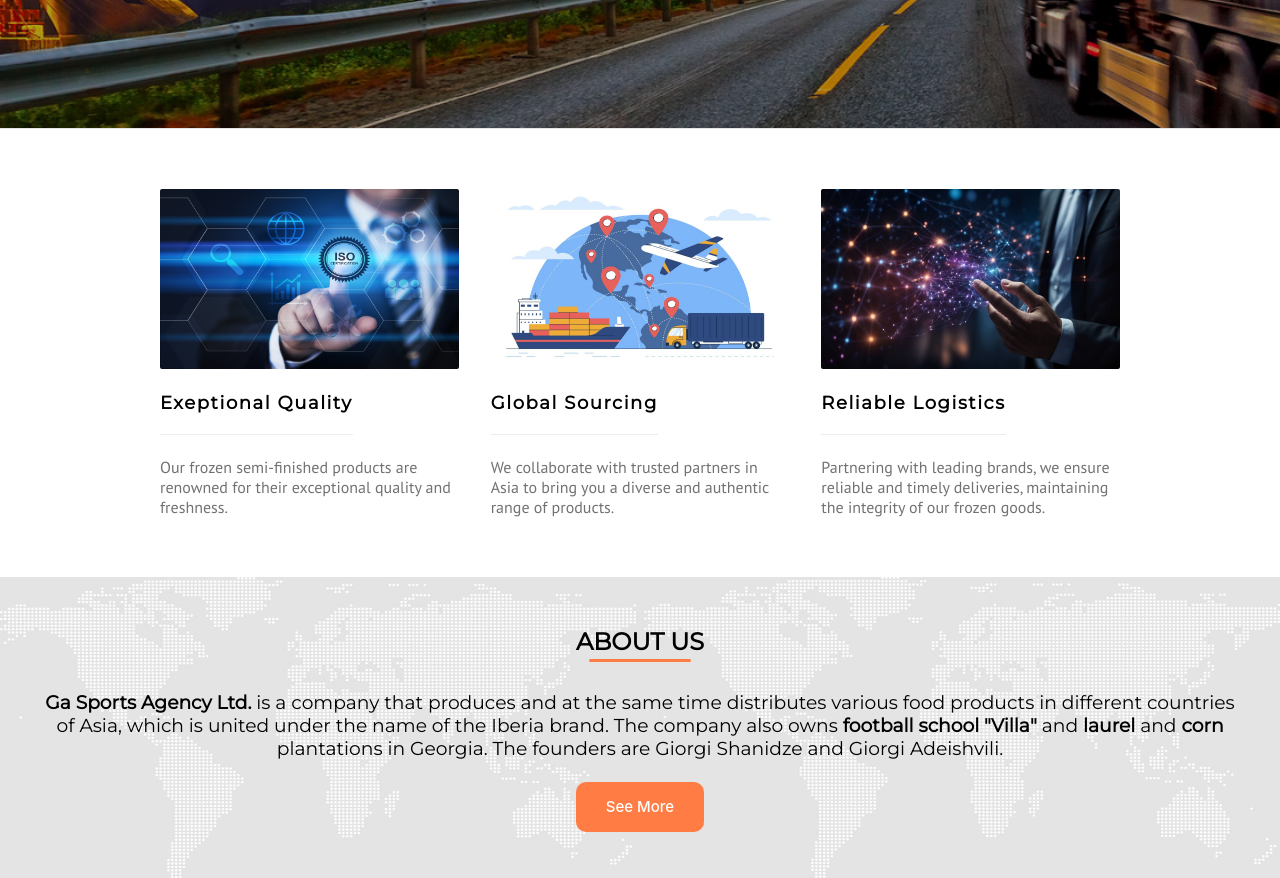
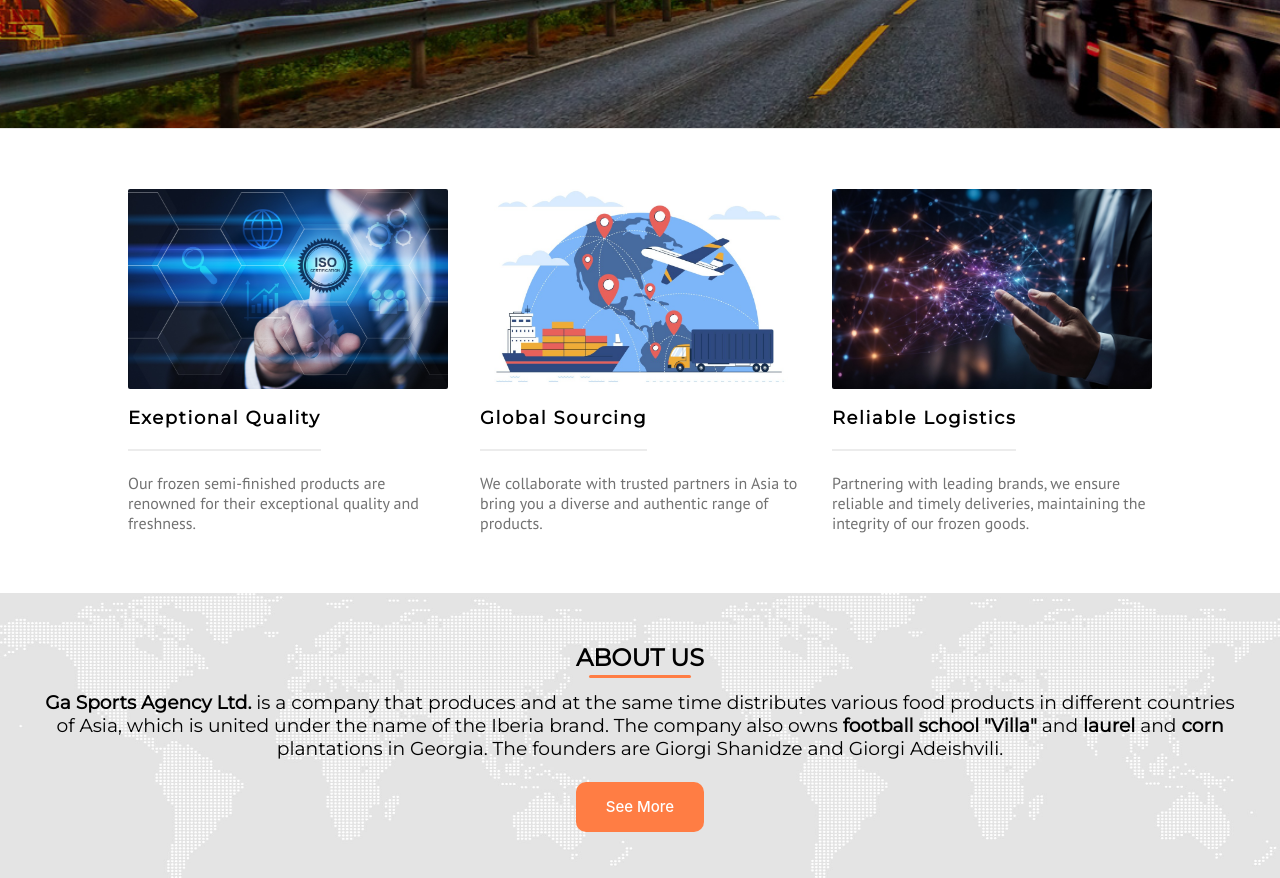
Before and after one commit to gvirjishvili1/GAcompany, a plain HTML site: page index.html in a window 1280 px wide. Shown: the part 660-1538 px from the top of the page. Drawn offline with nearby package versions, Linux system fonts and the light colour scheme.

Commit message:
some responsive changes

```diff
--- a/index.html
+++ b/index.html
@@ -49,29 +49,35 @@
             <button id="next-button"><i class="bi bi-arrow-right"></i></button>
         </div>
         <section>
-            <div class="row box-container">
-                <div class="box column">
-                    <img src="static/quality icon.jpg" alt="" srcset="" class="aboutImage">
+            <div class="row advantages-box-container">
+                <div class="advantages-box column">
+                    <div class="advantagesImage">
+                        <img src="static/quality icon.jpg" alt="">
+                    </div>
                     <div class="inside_box">
-                        <div class="box-title">
+                        <div class="advantages-box-title">
                             <h2>Exeptional Quality</h2>
                         </div>
                         <p>Our frozen semi-finished products are renowned for their exceptional quality and freshness.</p>
                     </div>
                 </div>
-                <div class="box column">
-                    <img src="static/boximg.jpg" alt="" srcset="" class="aboutImage">
+                <div class="advantages-box column">
+                    <div class="advantagesImage">
+                        <img src="static/boximg.jpg">
+                    </div>
                     <div class="inside_box">
-                        <div class="box-title">
+                        <div class="advantages-box-title">
                             <h2>Global Sourcing</h2>
                         </div>
                         <p>We collaborate with trusted partners in Asia to bring you a diverse and authentic range of products.</p>
                     </div>
                 </div>
-                <div class="box column">
-                    <img src="static/box-image2.jpg" alt="" srcset="" class="aboutImage">
+                <div class="advantages-box column">
+                    <div class="advantagesImage">
+                        <img src="static/box-image2.jpg">
+                    </div>
                     <div class="inside_box">
-                        <div class="box-title">
+                        <div class="advantages-box-title">
                             <h2>Reliable Logistics</h2>
                         </div>
                         <p>Partnering with leading brands, we ensure reliable and timely deliveries, maintaining the integrity of our frozen goods.</p>
--- a/index.js
+++ b/index.js
@@ -20,13 +20,11 @@ $(document).ready(function () {
      }
 
      function nextSlide() {
-          console.log('Next slide clicked');
           currentIndex = (currentIndex + 1) % $carouselItems.length;
           updateCarousel();
      }
 
       function prevSlide() {
-          console.log('Prev slide clicked');
           currentIndex = (currentIndex - 1 + $carouselItems.length) % $carouselItems.length;
           updateCarousel();
      }
--- a/style.css
+++ b/style.css
@@ -47,7 +47,7 @@ ul {
     list-style-type: none;
     display: flex;
     overflow: hidden;
-    padding-top: 9px;
+    padding-top: 7px;
 }
 li {
     text-align: center;
@@ -61,7 +61,7 @@ li:first-of-type(i) {
 }
 
 nav a, li > *{
-    font-size: clamp(14px, 1.4vw, 19px);
+    font-size: clamp(12px, 1.5vw, 18px);
     color: var(--nav-a-color);
     text-decoration: none;
     text-align: center;
@@ -137,7 +137,6 @@ li > a:hover::after, li > a.active-nav::after {
     text-align: center;
     font-size: clamp(21px, 4vw, 24px);
     font-family: 'Exo 2', sans-serif;
-    letter-spacing: 0.2rem;
     font-weight: bold;
 }
 
@@ -314,13 +313,17 @@ main {
 
 .carousel-item:first-child {
     background-image: url('static/background.jpg');
-    z-index: 1;
 }
 
 .carousel-item:nth-child(2) {
     background-image: url('static/background2.jpg');
 }
 
+.carousel-item {
+    background-repeat: no-repeat;
+    background-size: cover;
+    background-position: center;
+}
 #prev-button, #next-button{
     position: absolute;
     top: 50%;
@@ -396,51 +399,69 @@ section {
     width: 100%;
 }
 
-.box-container{
-    width: 75%;
+.advantages-box-container{
+    width: 80%;
     margin: auto;
     padding: 60px 0px;
     display: flex;
     flex-wrap: wrap;
-    justify-content: space-between;
+    justify-content: space-around;
     gap: 2rem;
 }
 
-.box {
+.advantages-box {
     background-color: white;
     display: flex;
-    min-width: min-content;
+    min-width: 290px;
     flex: 1 1 30%;
+    max-width: 380px;
     text-align: start;
-    min-height: auto;
-    max-height: 470px;
-    overflow: hidden;
     transition: all 1.2s;
     width: 100%;
-    object-fit: cover;
+    overflow: hidden;
 }
 
-.box-title {
+.inside_box {
+    overflow: hidden;
+    margin-top: 18px;
+}
+
+.advantagesImage {
+    overflow: hidden;
+    height: 200px;
+    width: 100%;
+    border-radius: 2px;
+}
+
+.advantages-box-title {
     padding-bottom: 20px;
-    border-bottom: 1px solid #ececec;
+    border-bottom: 2px solid #ececec;
     width: max-content;
 }
 
-.box-title h2 {
+.advantages-box-title:hover {
+    color: rgb(255, 125, 68);
+}
+
+.advantages-box h2 {
     font-family: 'Montserrat', sans-serif;
     font-size: 18px;
     letter-spacing: 0.1rem;
     font-weight: 600;
 }
 
-.box img {
+.advantagesImage img {
     width: 100%;
-    height: 180px;
-    border-radius: 2px;
-    margin-bottom: 23px;
+    height: 100%;
+    object-fit: cover;
+    transition: 300ms ease-in-out;
 }
 
-.box p {
+.advantages-box:hover img {
+    transform: scale(1.1);
+}
+
+.advantages-box p {
     font-size: 18px;
     text-align: center;
     font-family: 'PT Sans', sans-serif;
@@ -480,7 +501,7 @@ section {
 }
 
 #about-us h3 {
-    margin-top: 30px;
+    margin-top: 14px;
     font-weight: 100;
 }
 
@@ -621,7 +642,7 @@ section {
     color: rgb(255, 125, 68);
 }
 
-@media (min-width: 1210px) {
+@media (min-width: 1215px) {
     li:last-child{
         display: none;
     }
@@ -630,10 +651,19 @@ section {
     .container {
         width: 95%;
     }
+    #brandlogo img{
+        display: none;
+    }
+    .topbar {
+        padding: 16px 0px 14px 8px;
+    }
+    #searchBtn {
+        display: flex !important;
+    }
 }
 
-@media (max-width: 1208px) {
-    ul li:not(:last-child) {
+@media (max-width: 1215px) {
+    ul li:not(:last-child){
         display: none;
     }
 
@@ -646,8 +676,10 @@ section {
     }
 
     .navbar i {
-        display: block;
+        display: flex;
         font-size: 28px;
+        position: absolute;
+        right: 0;
     }
 
     .carousel-container {
```
